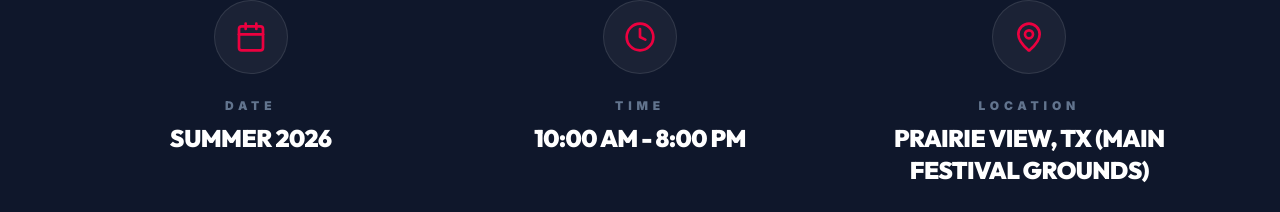
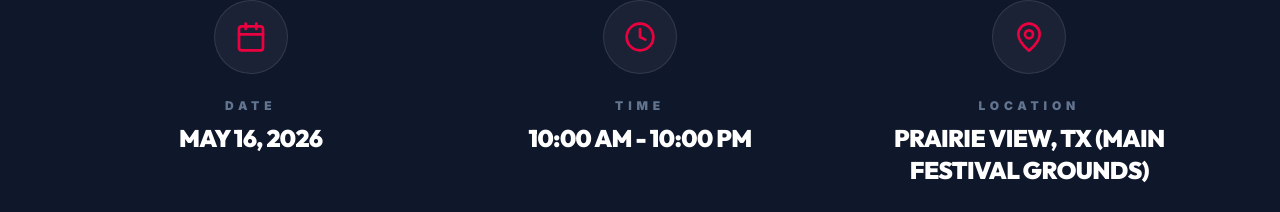
Before and after one commit to sketchesandpixels/BlackberryFestivalNew2, a React (Vite) app: page / in a window 1280 px wide. Shown: the part 880-1092 px from the top of the page. Built offline with nearby package versions, Linux system fonts and the light colour scheme.

Commit message:
Update festival date and time for Blackberry Festival

```diff
--- a/src/constants.ts
+++ b/src/constants.ts
@@ -13,8 +13,8 @@ export const FESTIVAL_INFO = {
   title: "Inaugural Blackberry Festival 2026",
   host: "Delta Sigma Theta Sorority, Inc. - Prairie View Alumnae Chapter",
   established: "Est. 1952",
-  date: "Summer 2026",
-  time: "10:00 AM - 8:00 PM",
+  date: "May 16, 2026",
+  time: "10:00 AM - 10:00 PM",
   location: "Prairie View, TX (Main Festival Grounds)",
   description: "Join us for the Inaugural Blackberry Festival! Hosted by the Prairie View Alumnae Chapter of Delta Sigma Theta Sorority, Inc. Celebrate community, culture, and all things blackberry with food, vendors, music, and family fun.",
   highlights: "Live Music, Local Vendors, Food Trucks, Family Activities, and more!",
```
